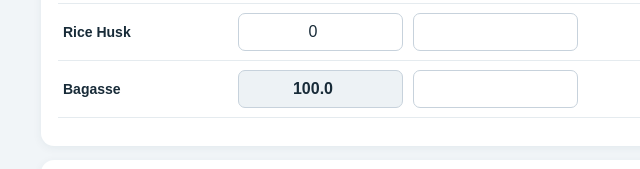
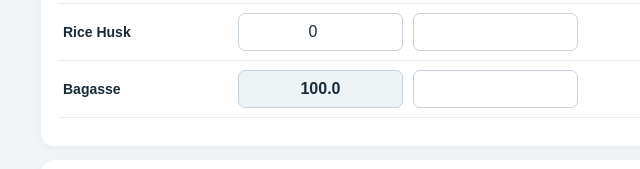
Before and after one commit to bhagirath06/fuel-calc, a plain HTML site: page index.html in a window 1280 px wide. Shown: the part 378-547 px from the top of the page, 232-872 px from the left. Drawn offline with Linux system fonts and the light colour scheme.

Commit message:
Update index.html

```diff
--- a/index.html
+++ b/index.html
@@ -57,7 +57,7 @@
             </tr>
             <tr>
               <th scope="row">Bagasse</th>
-              <td><input id="bagasseUses" type="number" readonly aria-label="Bagasse Uses percent"></td>
+              <td><input id="bagasseUses" type="text" readonly value="100.0" aria-label="Bagasse Uses percent"></td>
               <td><input id="bagasseYield" type="number" min="0" max="100" step="0.1" inputmode="decimal" aria-label="Bagasse Yield percent"></td>
               <td id="bagasseCons" class="consumption">0.000</td>
             </tr>
```
